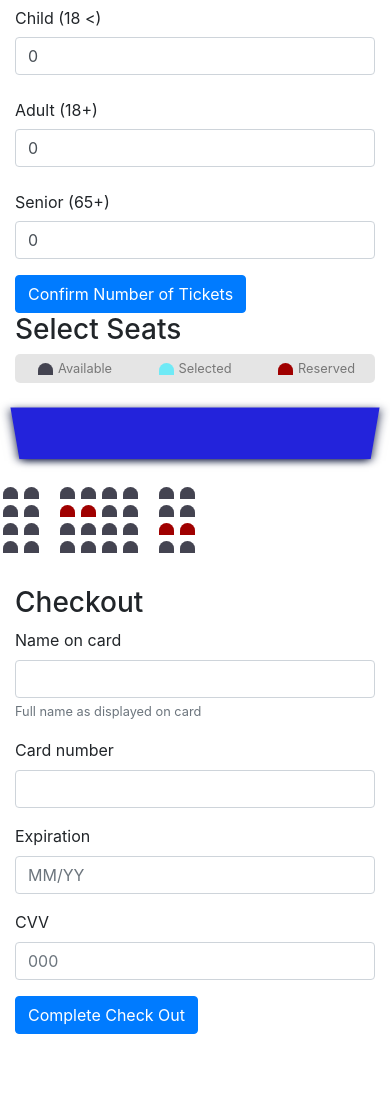
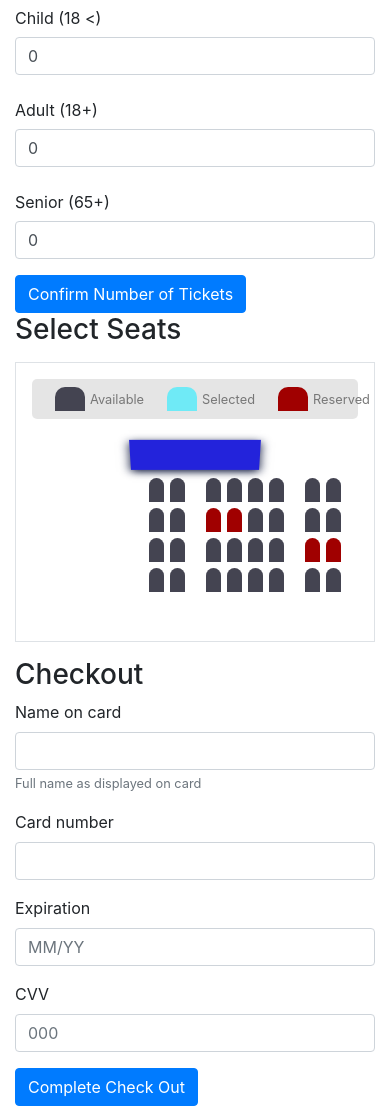
Before and after one commit to AndrzejMiskow/PyFilms-FullStack-Application, a Django app: page /customer/test in a window 390 px wide. Shown: the part 99-1205 px from the top of the page. Before the commit the page ends 1133 px from the top, so only its background shows below. Run offline with Django 3.2, Linux system fonts and the light colour scheme; some libraries are stand-ins or nearby versions.

Commit message:
Fixed coliding styling issues and made the seat layout responsive

```diff
--- a/PyFilmsInc_root/customer/templates/buyTickets.html
+++ b/PyFilmsInc_root/customer/templates/buyTickets.html
@@ -46,7 +46,7 @@ Checkout
     </form>
 
     <h3>Select Seats</h3>
-
+    <div class="container p-3 my-3 border">
         <ul class="seatSelectionKey">
             <li>
                 <div class="seat"></div>
@@ -64,7 +64,7 @@ Checkout
 
         <div class="seatLayout">
             <div class="screen"></div>
-        <div class="row">
+            <div class="row-seat">
                 <div class="seat"></div>
                 <div class="seat"></div>
                 <div class="seat"></div>
@@ -75,7 +75,7 @@ Checkout
                 <div class="seat"></div>
             </div>
 
-        <div class="row">
+            <div class="row-seat">
                 <div class="seat"></div>
                 <div class="seat"></div>
                 <div class="seat reserved"></div>
@@ -86,7 +86,7 @@ Checkout
                 <div class="seat"></div>
             </div>
 
-        <div class="row">
+            <div class="row-seat">
                 <div class="seat"></div>
                 <div class="seat"></div>
                 <div class="seat"></div>
@@ -97,7 +97,7 @@ Checkout
                 <div class="seat reserved"></div>
             </div>
 
-        <div class="row">
+            <div class="row-seat">
                 <div class="seat"></div>
                 <div class="seat"></div>
                 <div class="seat"></div>
@@ -106,6 +106,7 @@ Checkout
                 <div class="seat"></div>
                 <div class="seat"></div>
                 <div class="seat"></div>
+            </div>
         </div>
     </div>
 
--- a/PyFilmsInc_root/static/customer/css/style.css
+++ b/PyFilmsInc_root/static/customer/css/style.css
@@ -136,13 +136,16 @@ a:hover {
 .seatLayout {
     perspective: 1000px;
     margin-bottom: 30px;
+
 }
 
 .seat {
     background-color: #444451;
-    height: 12px;
-    width: 15px;
+    height: 24px;
+    width: 30px;
     margin: 3px;
+    min-width: 15px;
+    min-height: 12px;
     border-top-left-radius: 10px;
     border-top-right-radius: 10px;
 }
@@ -194,15 +197,20 @@ a:hover {
     margin-left: 2px;
 }
 
-.row {
+.row-seat {
     display: flex;
+    margin-left: 35%;
+    margin-right: auto;
+    width: 40%;
 }
 
 .screen {
+    display: block;
+    margin-left: auto;
+    margin-right: auto;
+    width: 40%;
     background-color: #2323db;
-    height: 70px;
-    width: 100%;
-    margin: 15px 0;
+    height: 40px;
     transform: rotateX(-45deg);
     box-shadow: 0 3px 10px rgb(14, 23, 59);
 }
```
Lines whose indentation alone changed are shown as unchanged.
